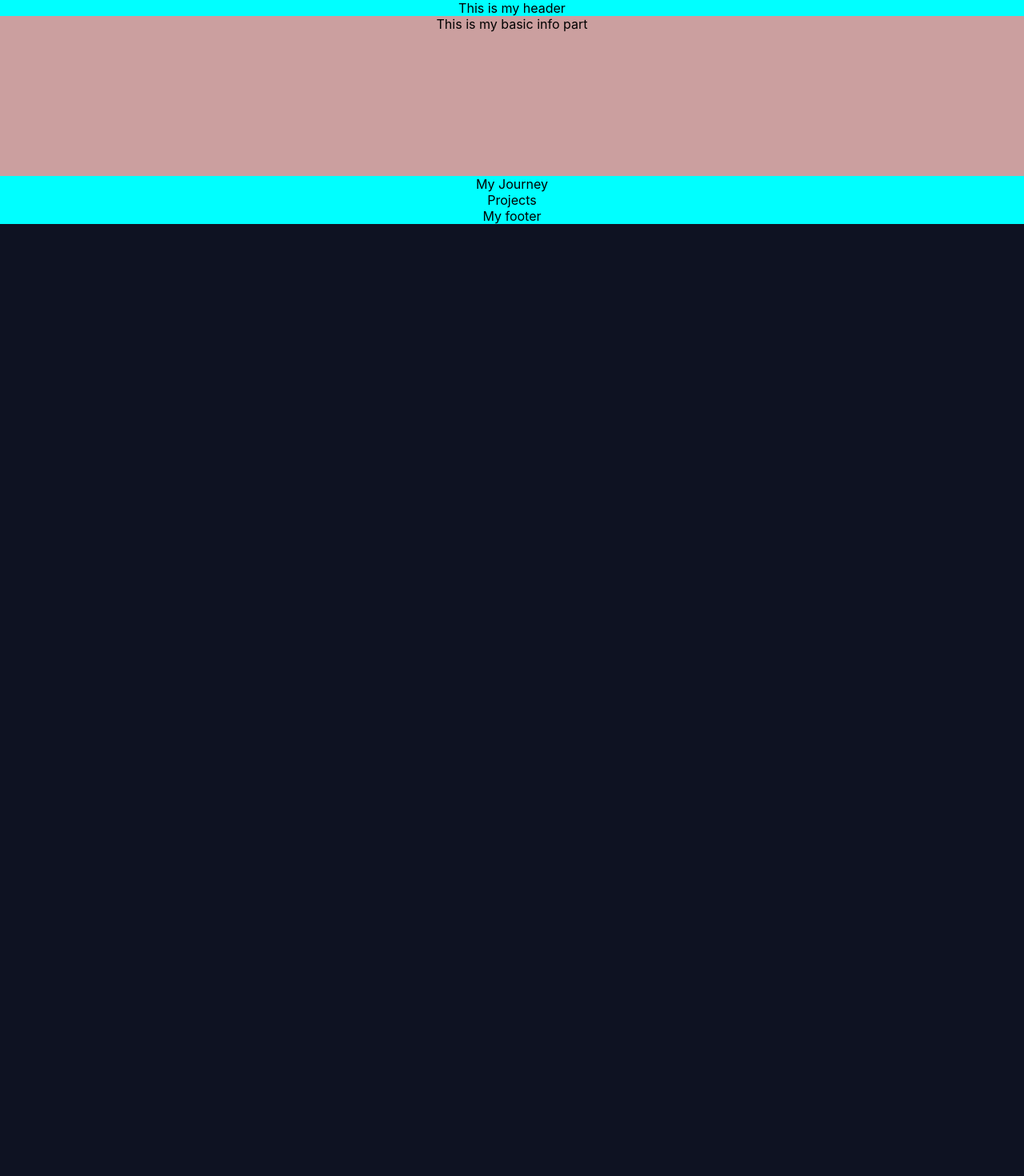
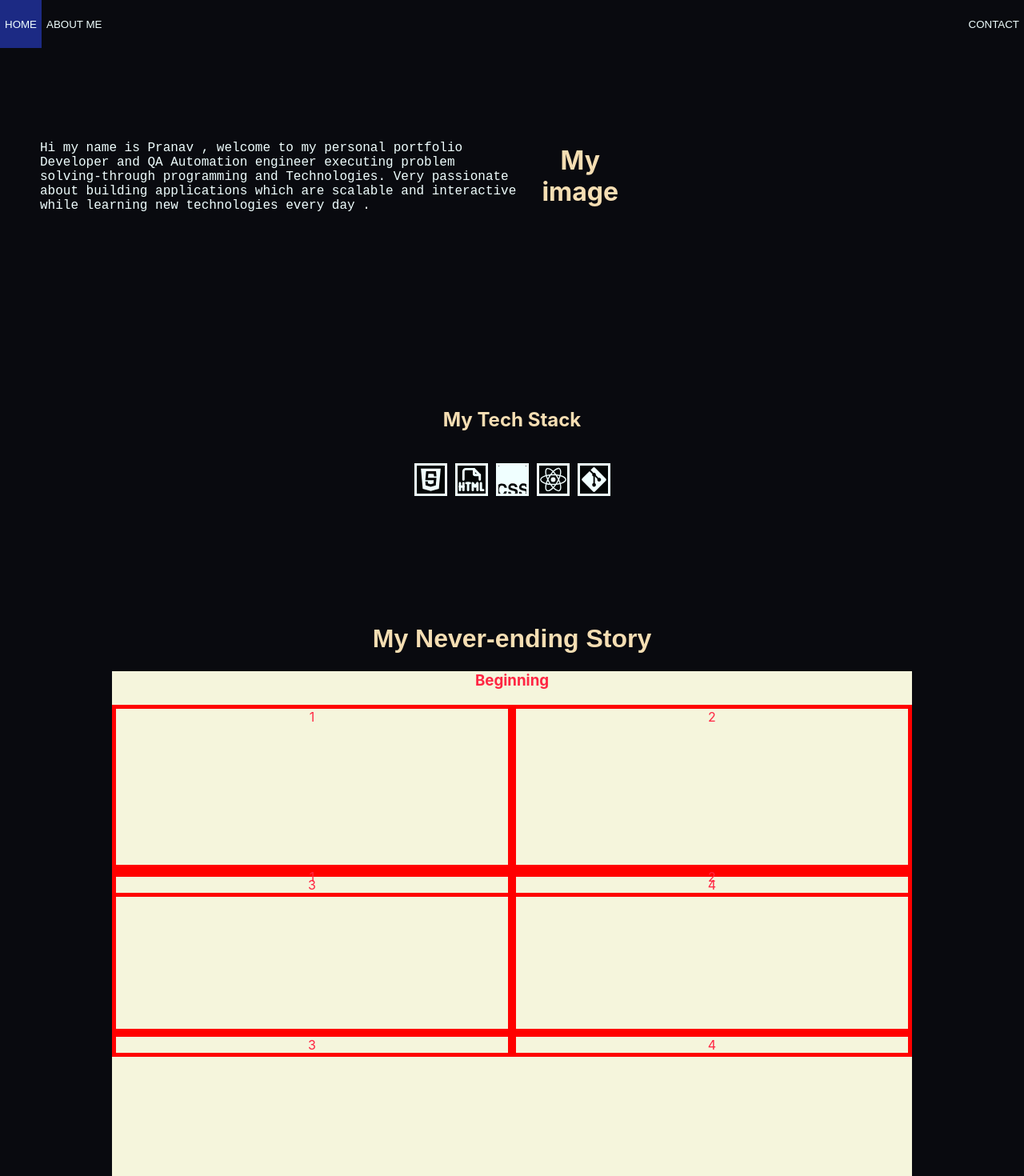
Before and after one commit to PranavJSX/React_folio, a React (Create React App) app: page / in a window 1280 px wide. Shown: the top 1470 px of the page at 80% size. Before the commit the page ends 800 px from the top, so only its background shows below. Built offline with nearby package versions, Linux system fonts and the light colour scheme.

Commit message:
commiting all the files after the middle details addition.

```diff
--- /dev/null
+++ b/src/Custom Components/Material/Shared/Flexbox_prints.css
@@ -0,0 +1,18 @@
+.Top_custom_flex_row_data_objects{
+    display: flex;
+    flex-direction: row;
+    justify-content: space-around;
+    flex-wrap: wrap;
+    gap: 10px;
+    align-self: center;
+    /* display: block; */
+    max-height: fit-content;
+    width: fit-content;
+}
+
+
+.master_div{
+    display: flex;
+    flex-direction: row;
+    justify-content: center;
+}
--- /dev/null
+++ b/src/Custom Components/Material/Shared/Flexbox_prints.jsx
@@ -0,0 +1,24 @@
+import React from 'react'
+import './Flexbox_prints.css'
+
+export const Flexbox_prints = (props) => {
+    const elements_to_flex = props.arr;
+    console.log(`Top_custom_flex_${props.flexboxstyle}`)
+    if(props.data_type==='icons'){
+
+    }
+    else if(props.data_type==='data_objects'){
+    return(
+        <div className='master_div'>
+        <div></div>
+        <div className={`Top_custom_flex_${props.flexboxstyle}_${props.data_type}`}>
+        {console.log(elements_to_flex)}
+        {elements_to_flex.map(i=>{
+            return <div className='flexboxes'> <h2>{i}</h2></div>
+        })}</div>
+        <div></div>
+        </div>
+    )
+}
+
+}
--- a/src/Custom Components/Material/Shared/Main.css
+++ b/src/Custom Components/Material/Shared/Main.css
@@ -1,12 +1,13 @@
 body{
-    background-color: rgb(14, 18, 34);
+    background-color: rgb(9, 10, 15);
+    /* background-image: url('../../../Images/stars-1654074_1920.jpg'); */
+    background-size: cover;
+    color: wheat;
 }
 
-div{
-    background-color: aqua;
-}
+
 
 div:nth-child(2){
     height: 200px;
-    background-color: rgb(203, 159, 159);
+    /* background-color: rgb(203, 159, 159); */
 }
--- a/src/Custom Components/Material/Shared/Main.jsx
+++ b/src/Custom Components/Material/Shared/Main.jsx
@@ -1,11 +1,14 @@
 import React from 'react'
 import './Main.css'
+import { Header } from '../../../Home_page_components/Top/Header'
+import { Basic_info } from '../../../Home_page_components/Middle/Basic_info'
+import { My_journey } from '../../../Home_page_components/Middle/My_journey'
 
 export const Main = () => {
     return <>
-    <div> This is my header </div>
-    <div>This is my basic info part</div>
-    <div>My Journey</div>
+    <div><Header/></div>
+    <div><Basic_info/></div>
+    <div><My_journey/></div>
     <div>Projects</div>
     <footer>My footer</footer>
         </>
--- /dev/null
+++ b/src/Home_page_components/Middle/Basic_info.css
@@ -0,0 +1,44 @@
+span{
+    color: azure;
+}
+
+
+.overall_info_div{
+    margin-top:100px;
+    margin-left:50px;
+    max-width:fit-content;
+    display:flex;
+    flex-direction:row;
+    height: auto;
+    flex: 40% auto;
+}
+
+
+
+.info_div{
+    display: flex;
+    flex-direction: row;
+    justify-content: flex-start;
+    /* width: 650px; */
+    height: 300px;
+    /* background-color: rgb(6, 71, 71); */
+    flex-basis: 40%;
+}
+
+
+#info_para{
+    text-align: left;
+    font-family:monospace;
+    font-size: large;
+    width: 600px;
+}
+
+/* .img_div{
+    background-image: url('../../../public/portfolio_profile.PNG');
+    background-repeat: no-repeat;
+} */
+
+.img_div{
+    flex-basis: 20%;
+    /* flex-grow:  */
+}
--- /dev/null
+++ b/src/Home_page_components/Middle/Basic_info.jsx
@@ -0,0 +1,34 @@
+import React, { useEffect, useState } from 'react'
+import './Basic_info.css'
+
+// import portfolio from '../../../public/portfolio_profile.png'
+
+export const Basic_info = () => {
+    let info_string = `Hi my name is Pranav , welcome to my personal portfolio
+    Developer and QA Automation engineer executing problem solving-through programming and
+Technologies. Very passionate about building applications which are scalable and interactive while
+learning new technologies every day .
+    `
+    const [current_text , setcurrent_text] = useState('')
+    const [current_index,setcurrent_index] = useState(0)
+    let delay = 15;
+    useEffect(()=>{
+      if(current_index<info_string.length){
+        const timeout = setTimeout(() => {
+          setcurrent_text(prevtext=>prevtext + info_string[current_index]);
+          setcurrent_index(prevIndex=>prevIndex+1)
+        }, delay);
+        return ()=>clearTimeout(timeout)
+      }
+    },[current_index,delay,info_string])
+
+  return (
+    <div className='overall_info_div'>
+        <div className='info_div'><span>{<p id='info_para'>{current_text}</p>}</span></div>
+        <div className='img_div'>
+          <h1>My image</h1>
+          <image src="./src/Images/portfolio_profile.png"/>
+          </div>
+    </div>
+  )
+}
--- /dev/null
+++ b/src/Home_page_components/Middle/Journey_grid.css
@@ -0,0 +1,25 @@
+.main_outer_journey_grid{
+    background-color: beige;
+    color: rgb(255, 38, 67);
+    width: 1000px;
+    height: 800px;
+    margin: 0 auto;
+}
+
+.main_line{
+    border-left: 2px solid red;
+    min-height: 200px;
+    margin-left: 50%;
+}
+
+
+.journey_obj_grid_main{
+    display: grid;
+    grid-template-columns: 50% 50%;
+    grid-template-rows: auto auto;
+}
+
+.journey_obj_grid_main>div{
+    border: solid red;
+    border-width: 5px;
+}
--- /dev/null
+++ b/src/Home_page_components/Middle/Journey_grid.jsx
@@ -0,0 +1,48 @@
+import React, { useState } from 'react'
+import './Journey_grid.css'
+import { Fade } from 'react-awesome-reveal'
+
+export const Journey_grid = () => {
+
+
+    const my_journey_obj=[{
+        id:1,
+        year:'2020',
+        exp_string:'',
+        Worked_in:'',
+        },{
+        id:2,
+        year:'2021',
+        exp_string:'',
+        Worked_in:'',
+        }]
+
+    const [Count,setCount] = useState(my_journey_obj.length)
+
+    const print_journey_obj = my_journey_obj.map(element=>{
+        return(<>
+            <Fade delay={200}>
+            {/* <div className='main_line'></div>
+            <div>{element.year}</div> */}
+            <div className='journey_obj_grid_main'>
+                <div>1</div>
+                <div>2</div>
+                <div>3</div>
+                <div>4</div>
+            </div>
+            </Fade>
+            </>
+        )
+    })
+
+  return (
+    <>
+    <div className='main_outer_journey_grid'>
+    <Fade delay={200}>
+    <h3>Beginning</h3>
+    </Fade>
+    {print_journey_obj}
+    </div>
+    </>
+  )
+}
--- /dev/null
+++ b/src/Home_page_components/Middle/My_journey.css
@@ -0,0 +1,31 @@
+.my_jorney_top_div{
+    /* height: 200px; */
+    margin-top: 150px;
+    /* background-color: aqua; */
+}
+.image_icon_written{
+    background-image: url('../../../public/icons8-javascript-240.png');
+}
+
+
+.material_icons{
+    background-color: rgb(3, 6, 6);
+    width: 35px;
+    height: 35px;
+    text-align: center;
+    font-size: large;
+    color: azure;
+    /* padding-top: 30px; */
+    /* border: snow; */
+    border-width: 2px;
+    border: solid;
+    font-variation-settings:
+    'FILL' 1,
+    'wght' 400,
+    'GRAD' 200,
+    'opsz' 24
+}
+
+.top_fade{
+    font-family: Arial, Helvetica, sans-serif;
+}
--- /dev/null
+++ b/src/Home_page_components/Middle/My_journey.jsx
@@ -0,0 +1,35 @@
+import React from 'react'
+import './My_journey.css'
+import { Fade } from "react-awesome-reveal";
+import { Flexbox_prints } from '../../Custom Components/Material/Shared/Flexbox_prints';
+import { DiJavascript } from "react-icons/di";
+import { TbFileTypeHtml } from "react-icons/tb";
+import { SiCsswizardry } from "react-icons/si";
+import { IoLogoReact } from "react-icons/io5";
+import { FaGitAlt } from "react-icons/fa";
+import { Journey_grid } from './Journey_grid';
+
+export const My_journey = () => {
+
+  const myicons=[
+    <DiJavascript className='material_icons'/>,
+    <TbFileTypeHtml className='material_icons'/>,
+    <SiCsswizardry className='material_icons'/>,
+    <IoLogoReact className='material_icons'/>,
+    <FaGitAlt className='material_icons'/>
+  ]
+  return (
+    <>
+    <div className='my_jorney_top_div'><h2>My Tech Stack</h2>
+        </div>
+        <div><Flexbox_prints arr={myicons} flexboxstyle='row'
+        data_type='data_objects'
+        /></div>
+        <Fade className='top_fade'
+        cascade damping={1.1} delay={150}
+        ><h1>My Never-ending Story</h1>
+        </Fade>
+        <Journey_grid/>
+        </>
+  )
+}
--- /dev/null
+++ b/src/Home_page_components/Top/Header.css
@@ -0,0 +1,27 @@
+
+
+.top_nav{
+    background-color:  rgb(9, 10, 15);
+    height: 60px;
+    /* margin-top: 50px; */
+    display: flex;
+    flex-direction: row;
+    /* position: fixed; */
+    position: sticky;
+    /* top:0 */
+}
+
+.top_nav>button{
+    border: none;
+    height: 100%;
+    background-color:rgb(9, 10, 15) ;
+    color: azure;
+}
+
+.top_nav>button:hover{
+    background-color: rgb(28, 42, 132);
+}
+
+.top_nav>button:last-child{
+    margin-left : auto;
+}
--- /dev/null
+++ b/src/Home_page_components/Top/Header.jsx
@@ -0,0 +1,12 @@
+import React from "react";
+import './Header.css'
+
+export const Header=()=>{
+    return<>
+    <div className="top_nav">
+        <button>HOME</button>
+        <button>ABOUT ME</button>
+        <button className="split">CONTACT</button>
+    </div>
+    </>
+}
```
Also changed, not shown: src/Images/portfolio_profile.PNG (added), src/Images/stars-1654074_1920.jpg (added).
